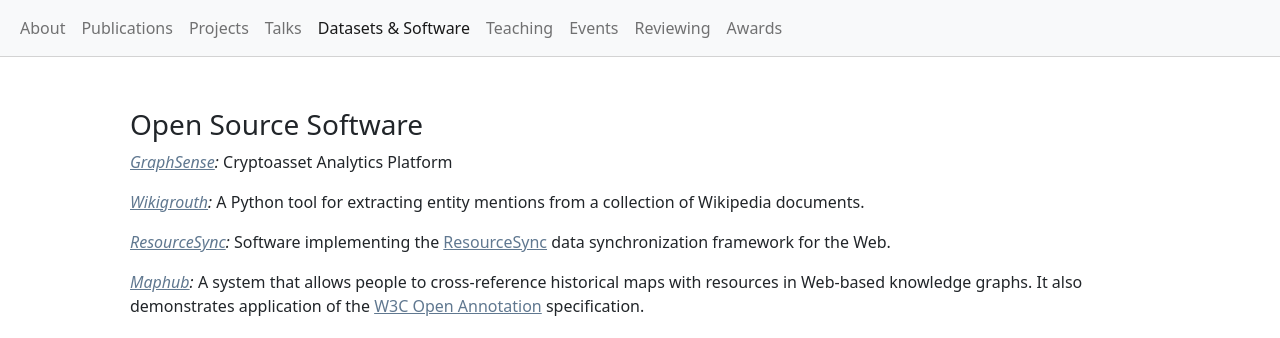
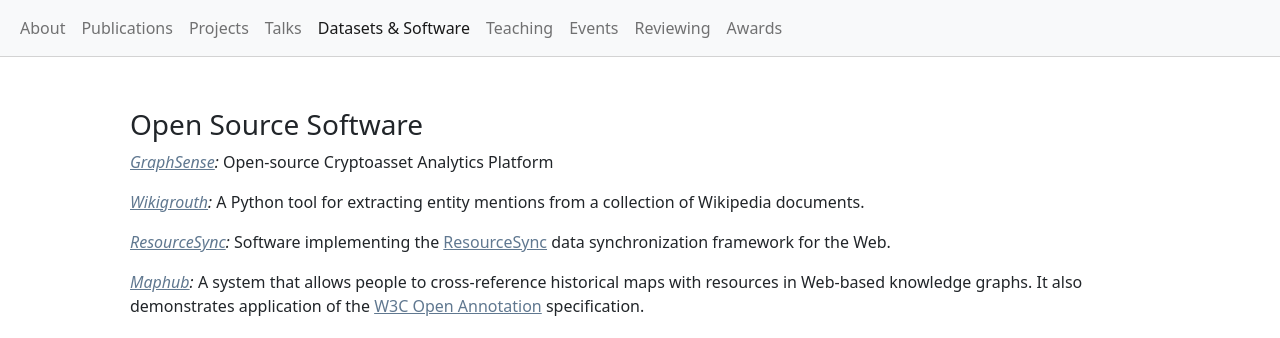
Before and after one commit to behas/behas.github.com, a Jekyll site: the page built from software_data.html, in a window 1280 px wide. Shown: the top 338 px of the page. Built offline with Jekyll 4.4.1, drawn with Linux system fonts in a browser that asks for light colours; a style sheet for code colours, icons or effects is not loaded.

Commit message:
updated gs links

```diff
--- a/_data/software.yml
+++ b/_data/software.yml
@@ -1,6 +1,6 @@
 - title: "GraphSense"
-  uri: "https://graphsense.info/"
-  description: "Cryptoasset Analytics Platform"
+  uri: "https://graphsense.github.io"
+  description: "Open-source Cryptoasset Analytics Platform"
 
 - title: "Wikigrouth"
   uri: "https://github.com/behas/wikigrouth"
--- a/index.html
+++ b/index.html
@@ -52,7 +52,7 @@
 
         <p>My general research interest lies in finding and applying quantitative methods to gain new insights from large-scale, connected datasets.</p>
 
-        <p>Currently, I am mostly working on cryptoasset analytics. Using quantitative methods, we answer various research questions related to cryptoassets. I also lead the development of the <a href="https://graphsense.info/">GraphSense Cryptoasset Analytics Platform</a>, and teach a course on <a href="https://tiss.tuwien.ac.at/course/courseDetails.xhtml?dswid=6201&dsrid=874&courseNr=192080&semester=2022S">Cryptoasset Analytics</a> at TU Vienna.</p>
+        <p>Currently, I am mostly working on cryptoasset analytics. Using quantitative methods, we answer various research questions related to cryptoassets. I also lead the development of the <a href="https://graphsense.github.io">GraphSense Cryptoasset Analytics Platform</a>, and teach a course on <a href="https://tiss.tuwien.ac.at/course/courseDetails.xhtml?dswid=6201&dsrid=874&courseNr=192080&semester=2022S">Cryptoasset Analytics</a> at TU Vienna.</p>
 
       </section>
 
```
